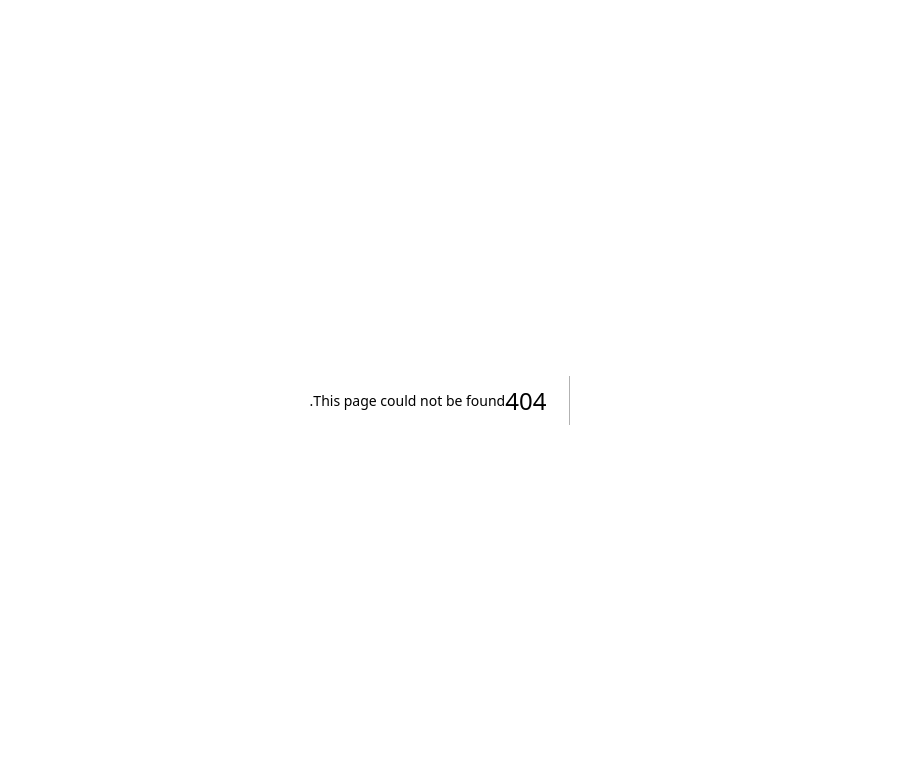
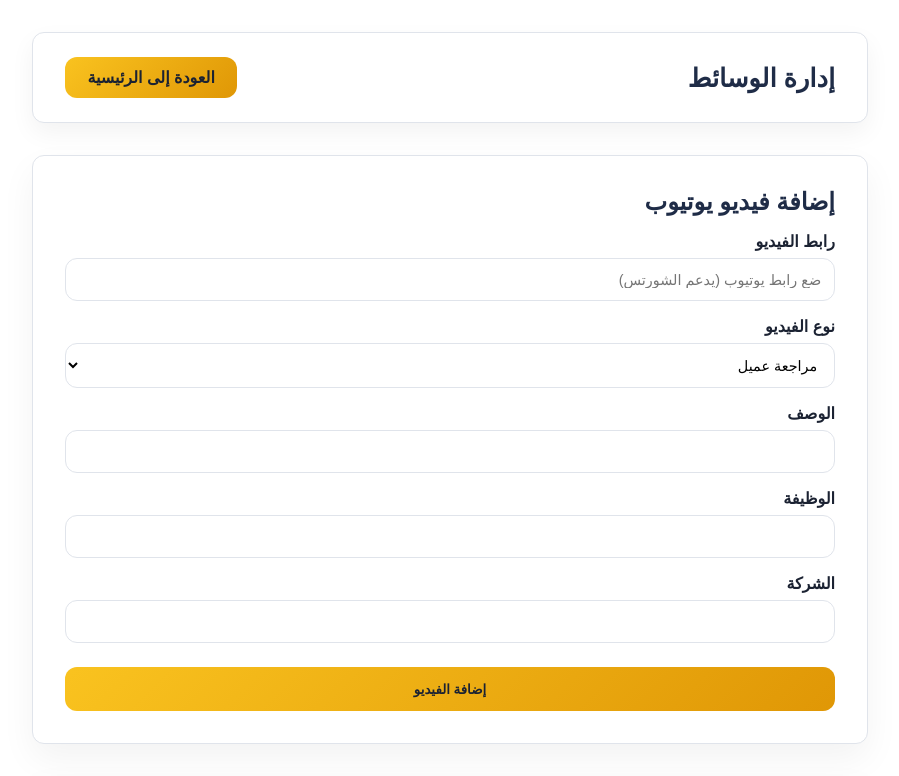
Before and after one commit to Alitalalfakhri/temp-admin, a Next.js app: page /media in a window 1280 px wide. Before the commit this address had no page. Shown: the top 776 px of the page, without its empty margins (190-1089 px from the left). Built offline with nearby package versions, Linux system fonts and the light colour scheme.

Commit message:
complete the library

```diff
--- a/src/app/lib.js
+++ b/src/app/lib.js
@@ -1 +1,2 @@
-export const API_URL = 'https://temprory-production.up.railway.app';
+//export const API_URL = 'https://temprory-production.up.railway.app';
+export const API_URL = 'http://localhost:5000';
--- /dev/null
+++ b/src/app/media/page.js
@@ -0,0 +1,225 @@
+'use client'
+import { useState } from "react";
+import axios from "axios";
+import "../styles/media.css";
+import { API_URL } from "../lib";
+import Link from 'next/link';
+
+
+export default function Media() {
+  const [videoUrl, setVideoUrl] = useState("");
+  const [videoType, setVideoType] = useState("review");
+  const [description, setDescription] = useState("");
+  const [role, setRole] = useState("");
+  const [company, setCompany] = useState("");
+  const [thumbnail, setThumbnail] = useState("");
+  const [loading, setLoading] = useState(false);
+
+  const [imageFile, setImageFile] = useState(null);
+  const [imagePreview, setImagePreview] = useState(null);
+  const [imageLoading, setImageLoading] = useState(false);
+
+  // ✅ Universal YouTube ID extractor (supports Shorts)
+  const getYoutubeId = (url) => {
+    try {
+      const parsed = new URL(url);
+
+      // Shorts
+      if (parsed.pathname.includes("/shorts/")) {
+        return parsed.pathname.split("/shorts/")[1].split("/")[0];
+      }
+
+      // youtu.be
+      if (parsed.hostname === "youtu.be") {
+        return parsed.pathname.slice(1);
+      }
+
+      // watch?v=
+      if (parsed.searchParams.get("v")) {
+        return parsed.searchParams.get("v");
+      }
+
+      // embed
+      if (parsed.pathname.includes("/embed/")) {
+        return parsed.pathname.split("/embed/")[1];
+      }
+
+      return null;
+    } catch {
+      return null;
+    }
+  };
+
+  const handleVideoChange = (url) => {
+    setVideoUrl(url);
+    const id = getYoutubeId(url);
+    if (id) {
+      setThumbnail(`https://img.youtube.com/vi/${id}/hqdefault.jpg`);
+    } else {
+      setThumbnail("");
+    }
+  };
+
+  const handleAddVideo = async (e) => {
+    e.preventDefault();
+    setLoading(true);
+
+    try {
+      const body = {
+        videoUrl,
+        videoType,
+      };
+
+      if (videoType === "review") {
+        body.description = description;
+        body.role = role;
+        body.company = company;
+      }
+
+      const res = await axios.post(`${API_URL}/api/add/video`, body , {
+        withCredentials: true
+      } ) ;
+
+      alert(res.data.message);
+
+      // reset
+      setVideoUrl("");
+      setThumbnail("");
+      setDescription("");
+      setRole("");
+      setCompany("");
+    } catch (err) {
+      alert(err.response?.data?.message || "حدث خطأ أثناء إضافة الفيديو");
+    } finally {
+      setLoading(false);
+    }
+  };
+
+  const handleImagePreview = (file) => {
+    setImageFile(file);
+    setImagePreview(URL.createObjectURL(file));
+  };
+
+  const handleAddImage = async (e) => {
+    e.preventDefault();
+    setImageLoading(true);
+
+    try {
+      const formData = new FormData();
+      formData.append("image", imageFile);
+
+      const res = await axios.post(`${API_URL}/api/add/image`, formData, {
+        headers: {
+          "Content-Type": "multipart/form-data",
+        },
+      } , {
+        withCredentials: true
+      });
+
+      alert(res.data.message);
+      setImagePreview(null);
+      setImageFile(null);
+    } catch (err) {
+      alert(err.response?.data?.message || "حدث خطأ أثناء رفع الصورة");
+    } finally {
+      setImageLoading(false);
+    }
+  };
+
+  return (
+         <div className="media-page" dir="rtl">
+        <div className="header">
+        <h1 className="header-title">إدارة الوسائط</h1>
+
+        <Link href="/home" className="home-btn">
+            العودة إلى الرئيسية
+        </Link>
+        </div>
+      {/* ================= VIDEO SECTION ================= */}
+      <section className="card">
+        <h2>إضافة فيديو يوتيوب</h2>
+
+        <form onSubmit={handleAddVideo}>
+          <label>رابط الفيديو</label>
+          <input
+            type="text"
+            placeholder="ضع رابط يوتيوب (يدعم الشورتس)"
+            value={videoUrl}
+            onChange={(e) => handleVideoChange(e.target.value)}
+            required
+          />
+
+          <label>نوع الفيديو</label>
+          <select
+            value={videoType}
+            onChange={(e) => setVideoType(e.target.value)}
+          >
+            <option value="review">مراجعة عميل</option>
+            <option value="factory">فيديو مكتبة / معمل</option>
+          </select>
+
+          {videoType === "review" && (
+            <>
+              <label>الوصف</label>
+              <input
+                type="text"
+                value={description}
+                onChange={(e) => setDescription(e.target.value)}
+
+              />
+
+              <label>الوظيفة</label>
+              <input
+                type="text"
+                value={role}
+                onChange={(e) => setRole(e.target.value)}
+              />
+
+              <label>الشركة</label>
+              <input
+                type="text"
+                value={company}
+                onChange={(e) => setCompany(e.target.value)}
+              />
+            </>
+          )}
+
+          {thumbnail && (
+            <div className="preview">
+              <img src={thumbnail} alt="معاينة الفيديو" />
+            </div>
+          )}
+
+          <button type="submit" disabled={loading}>
+            {loading ? "جاري الإضافة..." : "إضافة الفيديو"}
+          </button>
+        </form>
+      </section>
+
+      {/* ================= IMAGE SECTION ================= */}
+      <section className="card">
+        <h2>إضافة صورة إلى المكتبة</h2>
+
+        <form onSubmit={handleAddImage}>
+          <label>اختر صورة</label>
+          <input
+            type="file"
+            accept="image/*"
+            onChange={(e) => handleImagePreview(e.target.files[0])}
+            required
+          />
+
+          {imagePreview && (
+            <div className="preview">
+              <img src={imagePreview} alt="معاينة الصورة" />
+            </div>
+          )}
+
+          <button type="submit" disabled={imageLoading}>
+            {imageLoading ? "جاري الرفع..." : "إضافة الصورة"}
+          </button>
+        </form>
+      </section>
+    </div>
+  );
+}
--- a/src/app/page.js
+++ b/src/app/page.js
@@ -3,11 +3,6 @@ import React, { useState } from 'react';
 import styles from './styles/signin.module.css'; // Ensure this path matches your file location
 import axios from 'axios';
 import {API_URL} from './lib.js'
-
-
-
-
-
 
 
 
--- a/src/app/styles/home.css
+++ b/src/app/styles/home.css
@@ -65,10 +65,11 @@ nav {
 .admin-btn {
     background: #ffff;
     color: var(--yellow);
-    padding: 10px 25px;
     border-radius: 25px;
+    padding: 15px;
     font-weight: bold;
     transition: all 0.3s;
+    margin:20px;
 }
 
 .admin-btn:hover {
--- /dev/null
+++ b/src/app/styles/media.css
@@ -0,0 +1,160 @@
+:root {
+  --background: hsl(0 0% 100%);
+  --foreground: hsl(220 30% 15%);
+  --card: hsl(0 0% 100%);
+  --accent: hsl(45 60% 92%);
+  --primary: hsl(45 95% 55%);
+  --primary-foreground: hsl(220 30% 15%);
+  --secondary: hsl(220 40% 20%);
+  --border: hsl(220 20% 90%);
+  --radius: 0.75rem;
+  --gradient-primary: linear-gradient(
+    135deg,
+    hsl(45 95% 55%) 0%,
+    hsl(40 95% 45%) 100%
+  );
+}
+/* ================= HEADER ================= */
+
+.header {
+  display: flex;
+  justify-content: space-between; /* title right - button left */
+  align-items: center;
+  margin-bottom: 2rem;
+  padding: 1.5rem 2rem;
+  background: var(--card);
+  border: 1px solid var(--border);
+  border-radius: var(--radius);
+  box-shadow: 0 10px 25px rgba(0, 0, 0, 0.05);
+}
+
+.header-title {
+  margin: 0;
+  font-size: 1.6rem;
+  color: var(--secondary);
+  font-weight: 700;
+}
+
+.home-btn {
+  padding: 0.7rem 1.4rem;
+  border-radius: var(--radius);
+  background: var(--gradient-primary);
+  color: var(--primary-foreground);
+  text-decoration: none;
+  font-weight: bold;
+  transition: 0.3s ease;
+  white-space: nowrap;
+}
+
+.home-btn:hover {
+  opacity: 0.9;
+  transform: translateY(-2px);
+}
+
+/* ================= RESPONSIVE ================= */
+
+@media (max-width: 600px) {
+  .header {
+    flex-direction: column;
+    align-items: flex-start;
+    gap: 1rem;
+  }
+
+  .home-btn {
+    width: 100%;
+    text-align: center;
+  }
+
+  .header-title {
+    font-size: 1.3rem;
+  }
+}
+
+body {
+  background: var(--background);
+  font-family: "Cairo", sans-serif;
+}
+
+.media-page {
+  max-width: 900px;
+  margin: auto;
+  padding: 2rem;
+  direction: rtl;
+  text-align: right;
+  color: var(--foreground);
+}
+
+.card {
+  background: var(--card);
+  border: 1px solid var(--border);
+  border-radius: var(--radius);
+  padding: 2rem;
+  margin-bottom: 2rem;
+  box-shadow: 0 15px 35px rgba(0, 0, 0, 0.05);
+}
+
+.card h2 {
+  margin-bottom: 1rem;
+  color: var(--secondary);
+}
+
+label {
+  display: block;
+  margin-top: 1rem;
+  font-weight: 600;
+}
+
+input,
+select {
+  width: 100%;
+  padding: 0.8rem;
+  margin-top: 0.4rem;
+  border-radius: var(--radius);
+  border: 1px solid var(--border);
+  font-size: 0.9rem;
+  transition: 0.25s ease;
+  background: white;
+  text-align: right;
+}
+
+input:focus,
+select:focus {
+  outline: none;
+  border-color: var(--primary);
+  box-shadow: 0 0 0 3px var(--accent);
+}
+
+button {
+  margin-top: 1.5rem;
+  padding: 0.9rem;
+  width: 100%;
+  border: none;
+  border-radius: var(--radius);
+  background: var(--gradient-primary);
+  color: var(--primary-foreground);
+  font-weight: bold;
+  cursor: pointer;
+  transition: 0.3s ease;
+}
+
+button:hover {
+  opacity: 0.9;
+  transform: translateY(-2px);
+}
+
+button:disabled {
+  opacity: 0.6;
+  cursor: not-allowed;
+}
+
+.preview {
+  margin-top: 1rem;
+  border: 1px solid var(--border);
+  border-radius: var(--radius);
+  overflow: hidden;
+}
+
+.preview img {
+  width: 100%;
+  display: block;
+}
```
Also changed, not shown: src/app/home/page.js (+9 -2 lines).
